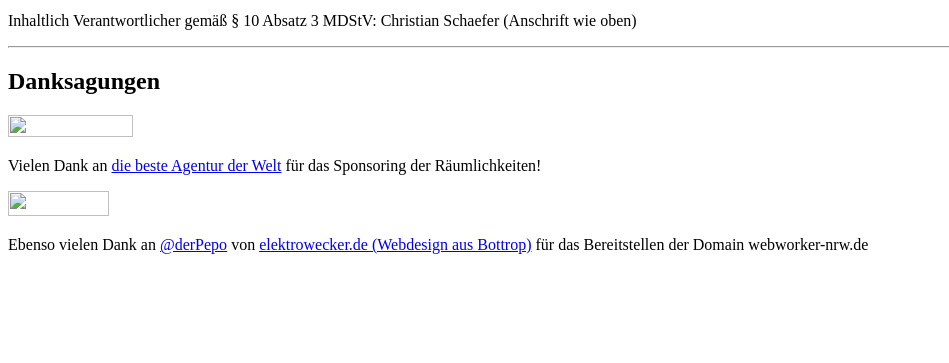
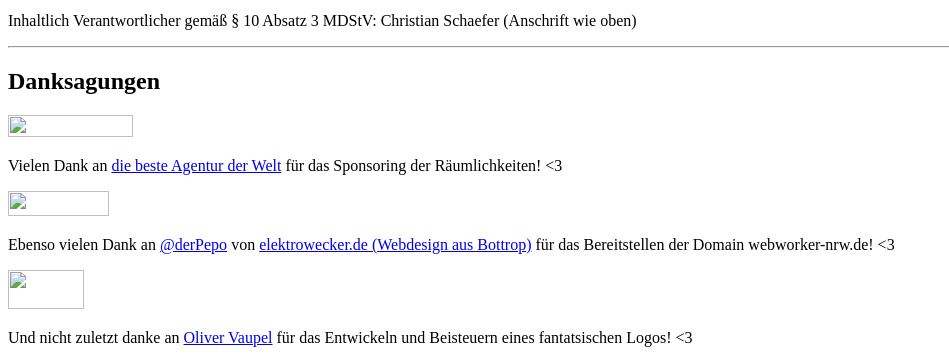
Before and after one commit to Schepp/wwnrw, a PHP site: the page made by site/templates/home.php in a window 1280 px wide. Shown: the part 1179-1542 px from the top of the page, without its empty margins (0-949 px from the left). Before the commit the page ends 1433 px from the top, so only its background shows below. Run offline with PHP 8.4, Linux system fonts and the light colour scheme; the template is opened without the code that fills it, so the values that code supplies are empty; some libraries are stand-ins or nearby versions.

Commit message:
- Danksagungen ausgeweitet

```diff
--- a/site/templates/home.php
+++ b/site/templates/home.php
@@ -95,11 +95,15 @@
 
             <p><img src="<?php echo url('assets/images/logo-blanko.png') ?>" width="125" height="22"></p>
 
-            <p>Vielen Dank an <a href="http://blanko.biz">die beste Agentur der Welt</a> für das Sponsoring der Räumlichkeiten!</p>
+            <p>Vielen Dank an <a href="http://blanko.biz">die beste Agentur der Welt</a> für das Sponsoring der Räumlichkeiten! <3</p>
 
             <p><img src="<?php echo url('assets/images/logo-elektrowecker.png') ?>" width="101" height="25"></p>
 
-			<p>Ebenso vielen Dank an <a href="https://twitter.com/derPepo">@derPepo</a> von <a href="http://www.elektrowecker.de" title="Webdesign aus Bottrop">elektrowecker.de (Webdesign aus Bottrop)</a> für das Bereitstellen der Domain webworker-nrw.de</p>
+			<p>Ebenso vielen Dank an <a href="https://twitter.com/derPepo">@derPepo</a> von <a href="http://www.elektrowecker.de" title="Webdesign aus Bottrop">elektrowecker.de (Webdesign aus Bottrop)</a> für das Bereitstellen der Domain webworker-nrw.de! <3</p>
+
+            <p><img src="<?php echo url('assets/images/logo-ovau.png') ?>" width="76" height="39"></p>
+
+            <p>Und nicht zuletzt danke an <a href="http://ovau.de">Oliver Vaupel</a> für das Entwickeln und Beisteuern eines fantatsischen Logos! <3</p>
 		</article>
 	</main>
 <?php snippet('footer') ?>
```
